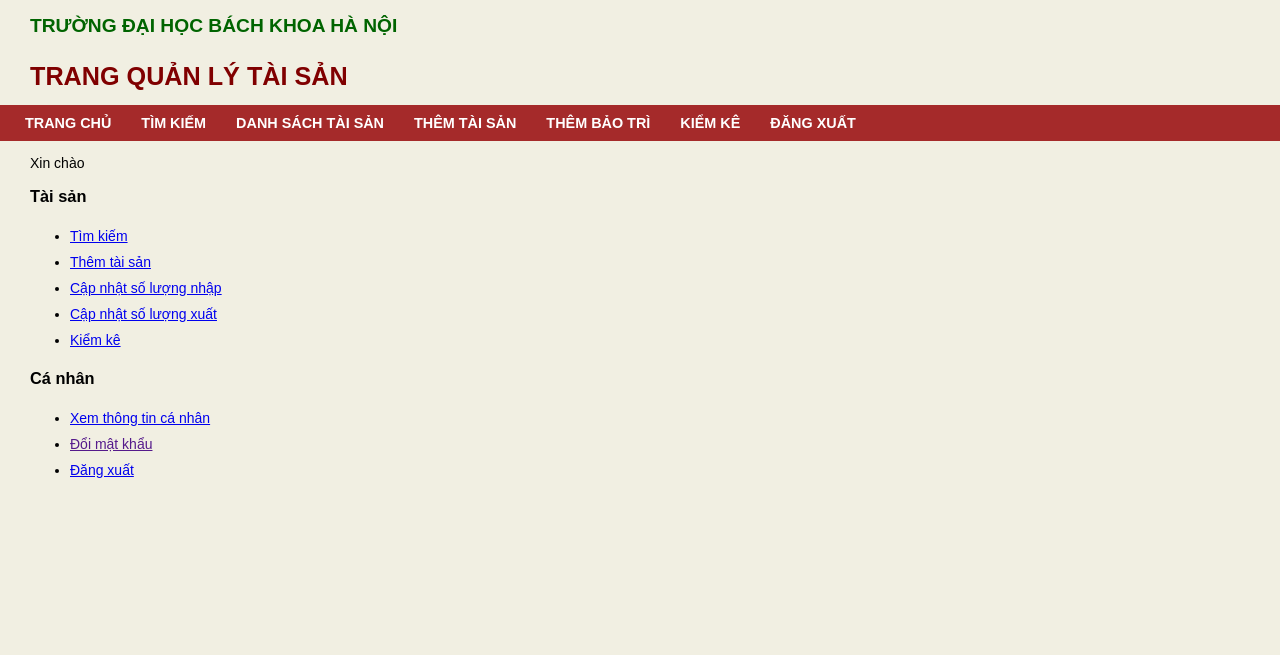
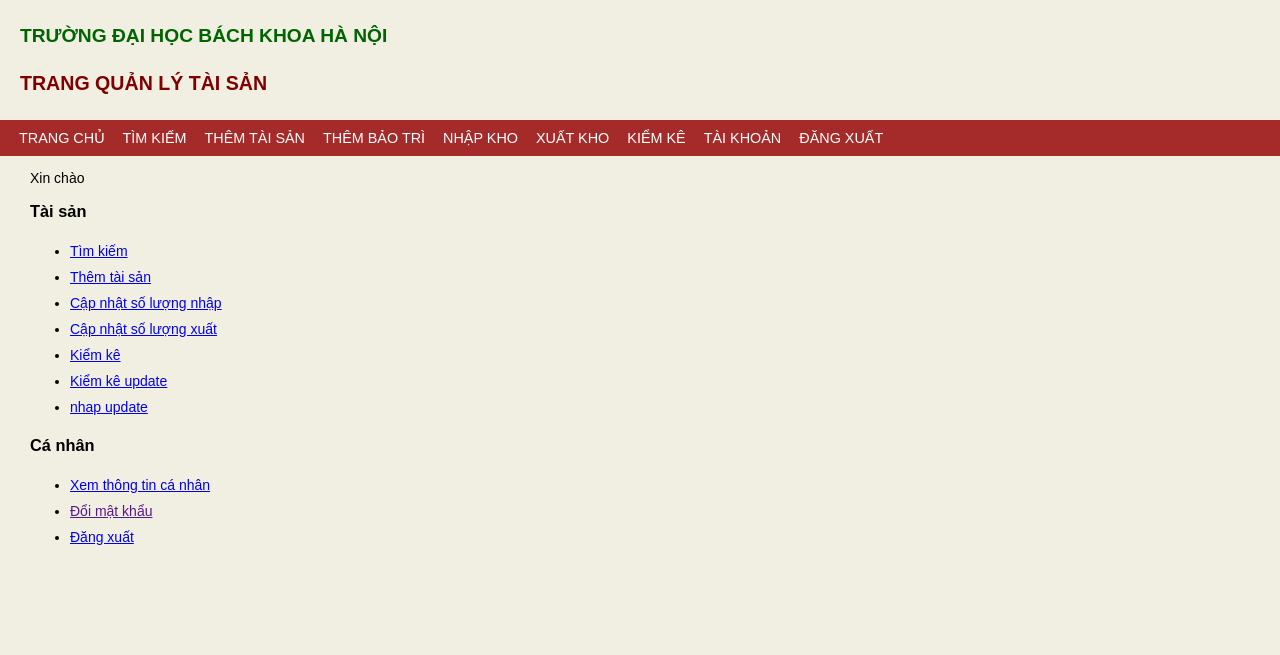
Before and after one commit to manhnd9293/QLTS, a Django app: page / in a window 1280 px wide. Shown: the top 655 px of the page. Run offline with Django 3.2, Linux system fonts and the light colour scheme; the visitor is signed in with stand-in values (Sample User, id 1).

Commit message:
update nav bar

```diff
--- a/quanlitaisan/static/quanlitaisan/css/nhaphang.css
+++ b/quanlitaisan/static/quanlitaisan/css/nhaphang.css
@@ -15,6 +15,7 @@ padding: 10px;
 .hidden{
   display: none;
 }
+
 #select_table{
   width: 40%;
 }
--- a/quanlitaisan/static/quanlitaisan/css/root.css
+++ b/quanlitaisan/static/quanlitaisan/css/root.css
@@ -41,14 +41,14 @@ header {
   /* background: url(../images/workspace3.jpg);
   background-size:  cover;
   background-repeat: no-repeat; */
-  height: 105px;
+  height: 15vh;
   color: whitesmoke;
 
   display: flex;
   flex-direction: row;
   align-items: center;
   justify-content: flex-start;
-  font-size: 1.8em;
+  font-size: 1.4em;
 }
 
 header img {
@@ -60,7 +60,7 @@ header img {
 header a {
   display: block;
   font-size: 1em;
-  margin: 30px;
+  margin: 20px;
   text-transform: uppercase;
 
 }
@@ -93,9 +93,9 @@ nav a {
   /* display: block; */
   text-decoration: none;
   color: white;
-  margin: 0 15px;
+  margin: 0 9px;
   font-size: 0.9rem;
-  font-weight: bold;
+  font-weight: normal;
 }
 
 section {
--- a/quanlitaisan/static/quanlitaisan/scripts/nhap.js
+++ b/quanlitaisan/static/quanlitaisan/scripts/nhap.js
@@ -2,12 +2,11 @@ let lineNo = 0;
 let input_view = document.getElementById('input_view');
 let search_view = document.getElementById('search_view');
 let select_view = document.getElementById('select_view');
+// document.getElementById('temp').classList.add('hidden');
 
 let addButton = document.querySelector("#add_line");
 addButton.addEventListener('click', (e)=>{
-    document.getElementById('temp').classList.add('hidden');
     displaySearch(e);
-
 });
 
 function displaySearch(e){
@@ -50,6 +49,7 @@ document.getElementById('search_but').addEventListener('click', async function(e
             cloneALine.querySelector('.name').textContent = item.ten_tai_san;
             cloneALine.querySelector('.state').textContent = item.hien_trang;
             cloneALine.querySelector('.unit').textContent = item.don_vi_tinh;
+            cloneALine.querySelector('.hidden_id').value = String(item.id);
             cloneALine.classList.remove('hidden');
             document.querySelector('tbody').append(cloneALine);
             // clear data in search view and data view for next search
--- a/quanlitaisan/templates/quanlitaisan/base.html
+++ b/quanlitaisan/templates/quanlitaisan/base.html
@@ -28,10 +28,12 @@
             {%if user.is_authenticated %}
             <a href="/">Trang chủ</a>
             <a href="/search">Tìm kiếm</a>
-            <a href="/assets/1">Danh sách tài sản</a>
             <a href="/addItem">Thêm tài sản</a>
             <a href="/addMaintain">Thêm bảo trì</a>
+            <a href="/nhap">Nhập kho</a>
+            <a href="/xuat">Xuất kho</a>
             <a href="/kiemke">Kiểm kê</a>
+            <a href="/profile">tài khoản</a>
             <a href="/signout">Đăng xuất</a>
             {% else %}
             <a href="/">Đăng nhập</a>
--- a/quanlitaisan/templates/quanlitaisan/index1.html
+++ b/quanlitaisan/templates/quanlitaisan/index1.html
@@ -17,6 +17,8 @@
         <li><a href="/nhap">Cập nhật số lượng nhập</a></li>
         <li><a href="/xuat">Cập nhật số lượng xuất</a></li>
         <li><a href="/kiemke">Kiểm kê</a></li>
+        <li><a href="/kiemke">Kiểm kê update</a></li>
+        <li><a href="/nhap"> nhap update</a></li>
     </ul>
     <h3>Cá nhân</h3>
     <ul>
--- a/quanlitaisan/templates/quanlitaisan/kiemke.html
+++ b/quanlitaisan/templates/quanlitaisan/kiemke.html
@@ -19,7 +19,7 @@
 </style>
 {% endblock %}
 {% block content %}
-  <form action="/kiemke" method="post">
+  <form action="/kiemke/" method="post">
   {% csrf_token %}
   <table>
     <tr>
--- a/quanlitaisan/urls.py
+++ b/quanlitaisan/urls.py
@@ -13,7 +13,8 @@ urlpatterns = [
   path('addMaintain/', views.add_maintain, name = 'add_maintain'),
   path('assets/<int:page>', views.assets_list, name = 'assets_list'),
   path('remove/<int:asset_id>', views.remove_asset, name = 'remove_asset'),
-  path('kiemke', views.inspect, name = 'kiemke'),
+  path('kiemke/', views.inspect, name = 'kiemke'),
+  path('nhap/', views.nhap_hang, name = 'nhap_hang'),
   path('api/<str:asset_id>', api.json_detail, name = 'json_details'),
   path('api/search/<str:sw>', api.search, name = 'json_search'),
   path('api/export/', api.FileExport.csv_export, name = 'csv'),
@@ -21,7 +22,6 @@ urlpatterns = [
   path('signout', views.signout, name = 'signout_view'),
   path('accounts/login/', views.sign_in, name = 'sign_in_view'),
   path('assets/update/<int:asset_id>', views.update_asset, name = 'update'),
-  path('nhap/', views.nhap_hang, name = 'nhap_hang'),
   path('profile/', views.display_profile, name = 'profile')
   # path('test', views.test, name= 'test'),
 ]
--- a/quanlitaisan/views.py
+++ b/quanlitaisan/views.py
@@ -246,7 +246,31 @@ def update_asset(request, asset_id):
 
 @login_required
 def nhap_hang(request):
-  return render(request, 'quanlitaisan/nhaphang.html', {'title': 'Nhập hàng'})
+  if request.method == 'GET':
+    return render(request, 'quanlitaisan/nhaphang.html', {'title': 'Nhập hàng'})
+  elif request.method == 'POST':
+    update_infor = request.POST
+    print(update_infor)
+    ids = update_infor.getlist('id')
+    quantities = update_infor.getlist('quantity')
+    del ids[0]
+    del quantities[0]
+    print(ids, quantities)
+    for (id, quantity) in zip(ids, quantities):
+      id = int(id)
+      try:
+        asset = TaiSan.objects.get(pk = id)
+      except:
+        asset = None
+      if asset:
+        asset.so_luong += int(quantities)
+        asset.save()
+    context = {
+      'url_name' : '/nhap',
+      'title' : 'Lưu dữ liệu thành công',
+    }
+    return render(request, 'quanlitaisan/sucess_view.html', {'title':'Cập nhật thành công', 'url_name': '/nhap'})
+
 
 @login_required
 def display_profile(request):
```
Also changed, not shown: quanlitaisan/templates/quanlitaisan/nhaphang.html (+12 -8 lines).
